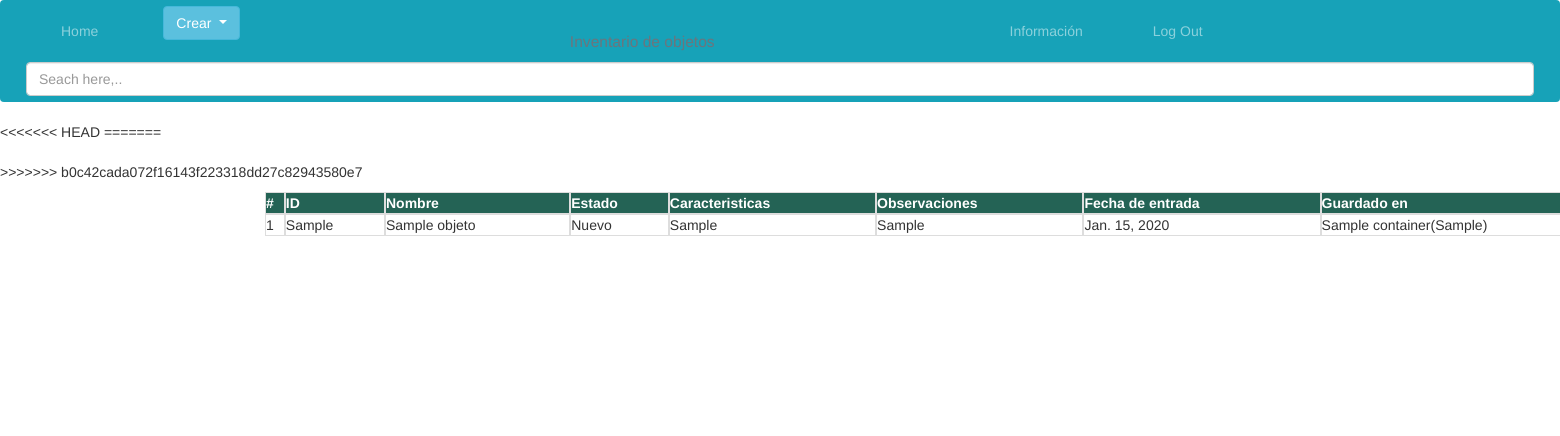
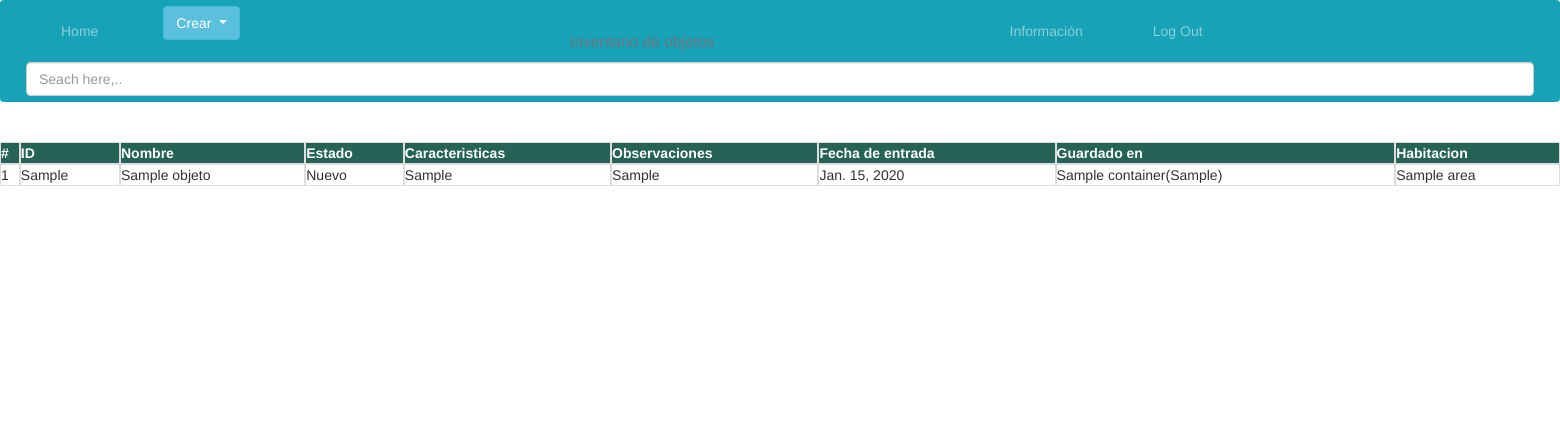
Before and after one commit to francobustos/inventory_1, a Django app: page /informacion/ in a window 1560 px wide; the page is wider, and only the part inside the window is pictured. Shown: the top 436 px of that part. Run offline with Django 3.2, Linux system fonts and the light colour scheme; tables that the repository leaves empty hold one stand-in row (values such as "Sample post"); parts of the project's set-up code (start-up, migrations or seed data) failed here and were passed over; some libraries are stand-ins or nearby versions.

Commit message:
tamaño tabla

```diff
--- a/inventory/static/inventory_app/info.css
+++ b/inventory/static/inventory_app/info.css
@@ -4,7 +4,6 @@
 
 .tabla {
   border-collapse: separate;
-  margin-left: 265px;
   margin-top: 10px;
   border: 1px;
   border-color: #000000;
--- a/inventory/templates/inventory_app/info.html
+++ b/inventory/templates/inventory_app/info.html
@@ -53,12 +53,9 @@
     </nav>
 
     {% if lista %}
-<<<<<<< HEAD
       <table class="table table-bordered table-striped">
-=======
     <div class="main-container">
       <table border="1px" cellspacing="5" bordercolor="#0000FF" class="tabla" >
->>>>>>> b0c42cada072f16143f223318dd27c82943580e7
         <thead>
           <tr>
             <th>#</th>
```
Also changed, not shown: inventory/inventory_app/migrations/0007_merge_20191129_1357.py (added).
